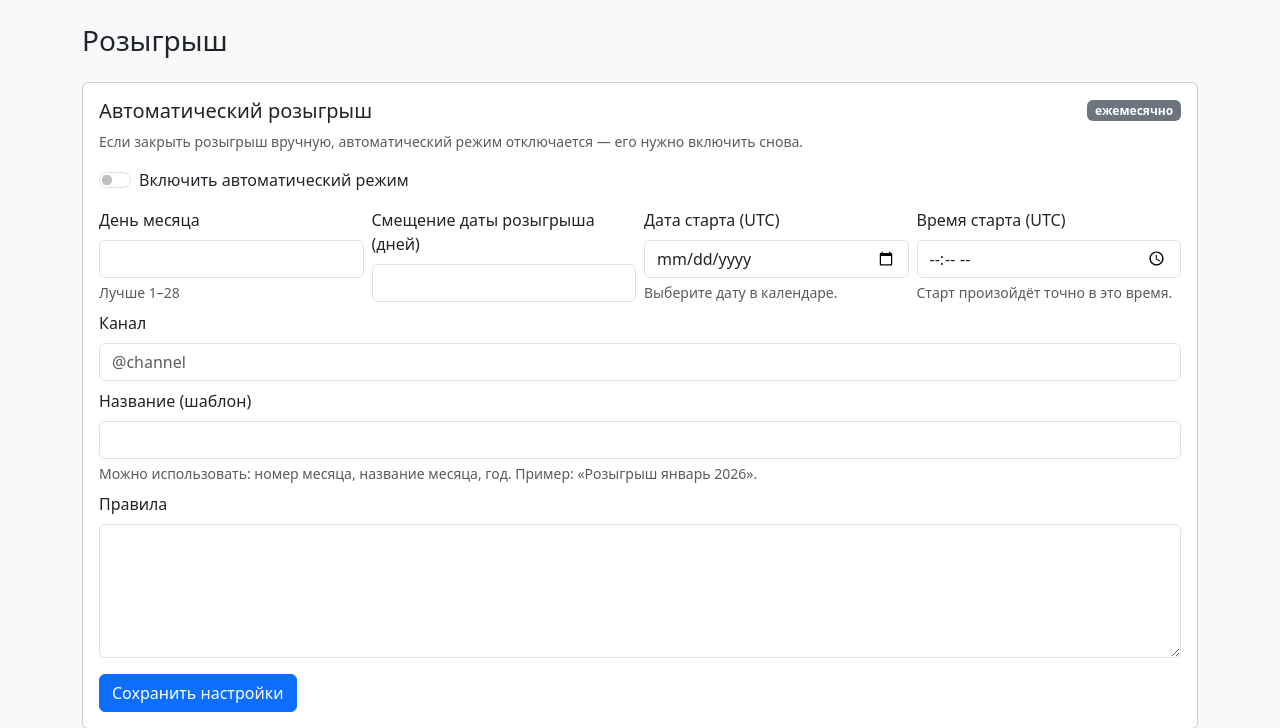
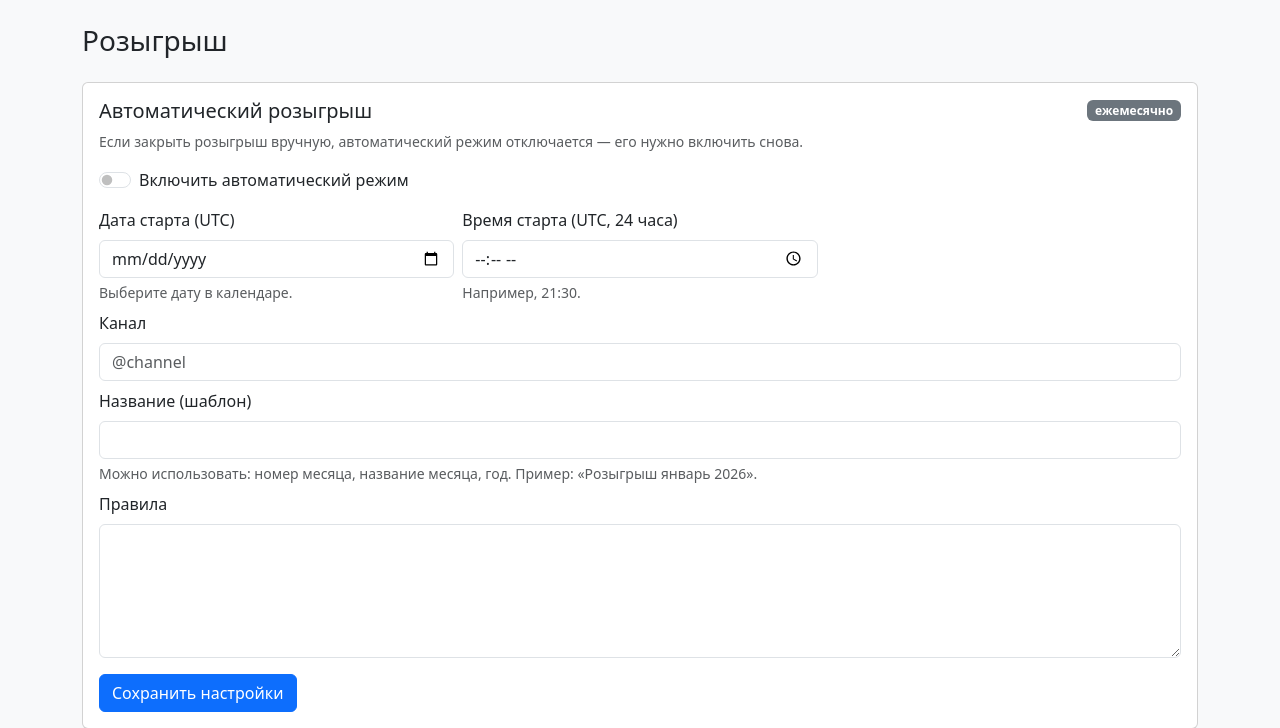
Before and after one commit to limbovvv/tg-bot-clothes, a Python web app: template backend/app/web/templates/giveaway.html in a window 1280 px wide. Shown: the part 57-785 px from the top of the page. Run offline with Jinja, Linux system fonts and the light colour scheme; the template is opened without the code that fills it, so the values that code supplies are empty.

Commit message:
Simplify automation form inputs

```diff
--- a/backend/app/web/templates/giveaway.html
+++ b/backend/app/web/templates/giveaway.html
@@ -11,29 +11,22 @@
   </div>
   <form method="post" action="/admin/giveaway/automation/update">
     <input type="hidden" name="csrf_token" value="{{ csrf }}" />
+    <input type="hidden" name="day_of_month" value="{{ automation.day_of_month }}" />
+    <input type="hidden" name="draw_offset_days" value="{{ automation.draw_offset_days }}" />
     <div class="form-check form-switch mb-3">
       <input class="form-check-input" type="checkbox" role="switch" id="autoEnabled" name="enabled" {% if automation.is_enabled %}checked{% endif %}>
       <label class="form-check-label" for="autoEnabled">Включить автоматический режим</label>
     </div>
     <div class="row g-2">
-      <div class="col-md-3">
-        <label class="form-label">День месяца</label>
-        <input class="form-control" type="number" min="1" max="28" name="day_of_month" value="{{ automation.day_of_month }}" />
-        <div class="form-text">Лучше 1–28</div>
-      </div>
-      <div class="col-md-3">
-        <label class="form-label">Смещение даты розыгрыша (дней)</label>
-        <input class="form-control" type="number" min="0" max="31" name="draw_offset_days" value="{{ automation.draw_offset_days }}" />
-      </div>
-      <div class="col-md-3">
+      <div class="col-md-4">
         <label class="form-label">Дата старта (UTC)</label>
         <input class="form-control" type="date" name="start_date" value="{{ start_date_value }}" />
         <div class="form-text">Выберите дату в календаре.</div>
       </div>
-      <div class="col-md-3">
-        <label class="form-label">Время старта (UTC)</label>
-        <input class="form-control" type="time" name="start_time" value="{{ start_time_value }}" />
-        <div class="form-text">Старт произойдёт точно в это время.</div>
+      <div class="col-md-4">
+        <label class="form-label">Время старта (UTC, 24 часа)</label>
+        <input class="form-control" type="time" name="start_time" value="{{ start_time_value }}" step="60" />
+        <div class="form-text">Например, 21:30.</div>
       </div>
       <div class="col-12">
         <label class="form-label">Канал</label>
```
